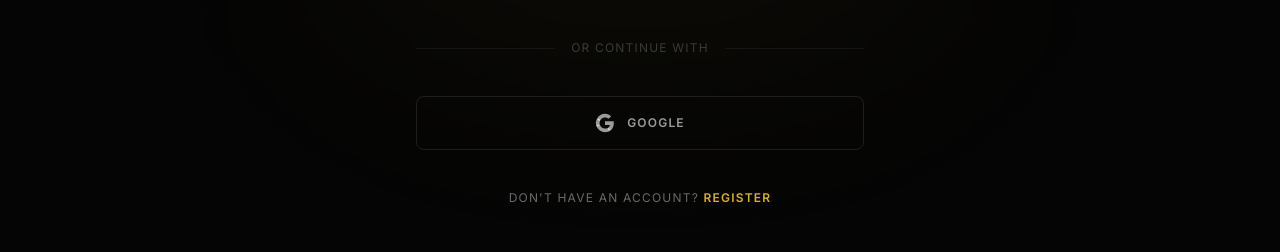
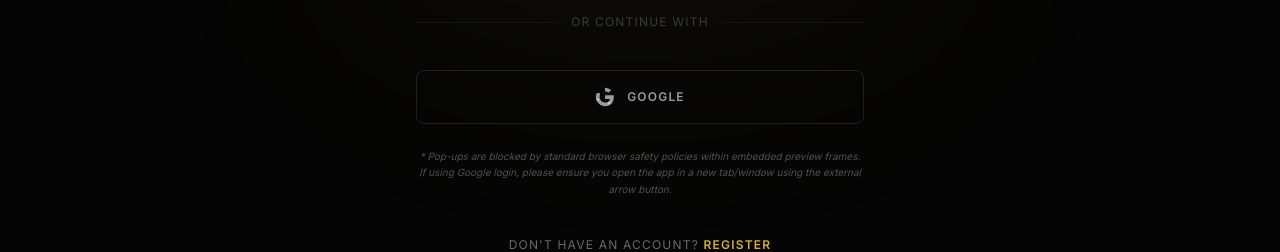
Before and after one commit to Charlie-creator-bit/Jay_pictures, a React (Vite) app: page /login in a window 1280 px wide. Shown: the part 520-772 px from the top of the page. Built offline with nearby package versions, Linux system fonts and the light colour scheme; no server answers; a web font is replaced by a local one.

Commit message:
feat(auth): improve Google sign-in error handling
Add specific error messaging for blocked or closed pop-ups to assist users in embedded environments and update button styling.

```diff
--- a/src/pages/Login.tsx
+++ b/src/pages/Login.tsx
@@ -51,7 +51,16 @@ export default function Login() {
       await signInWithPopup(auth, provider);
       navigate("/");
     } catch (err: any) {
-      setError(err.message || "Google sign in failed");
+      console.error("Google sign in verification error:", err);
+      let msg = err.message || "Google sign in failed";
+
+      // Specifically identify popup blocker errors commonly seen within embedded preview iframes
+      if (err.code === "auth/popup-blocked" || msg.includes("popup-blocked") || msg.includes("popup_blocked")) {
+        msg = "Google login pop-up was blocked. Pop-ups are blocked by browsers when running inside an embedded preview iframe. To sign in with Google, please open this app in a new browser tab using the external arrow button at the top right of the screen, or sign in using your Email/Password above.";
+      } else if (err.code === "auth/popup-closed-by-user" || msg.includes("popup-closed-by-user")) {
+        msg = "The authentication pop-up was closed before completion. Please try again and complete the Google login prompt.";
+      }
+      setError(msg);
     }
   };
 
@@ -145,16 +154,20 @@ export default function Login() {
           <button
             type="button"
             onClick={signInWithGoogle}
-            className="w-full py-4 border border-white/10 rounded-lg flex items-center justify-center gap-3 text-white/60 hover:bg-white/5 transition-all text-xs font-bold uppercase tracking-widest"
+            className="w-full py-4 border border-white/10 rounded-lg flex items-center justify-center gap-3 text-white/60 hover:bg-white/5 transition-all text-xs font-bold uppercase tracking-widest cursor-pointer"
           >
             <svg className="w-5 h-5" viewBox="0 0 24 24">
               <path fill="currentColor" d="M22.56 12.25c0-.78-.07-1.53-.2-2.25H12v4.26h5.92c-.26 1.37-1.04 2.53-2.21 3.31v2.77h3.57c2.08-1.92 3.28-4.74 3.28-8.09z" />
               <path fill="currentColor" d="M12 23c2.97 0 5.46-.98 7.28-2.66l-3.57-2.77c-.98.66-2.23 1.06-3.71 1.06-2.86 0-5.29-1.93-6.16-4.53H2.18v2.84C3.99 20.53 7.7 23 12 23z" />
               <path fill="currentColor" d="M5.84 14.09c-.22-.66-.35-1.36-.35-2.09s.13-1.43.35-2.09V7.07H2.18C1.43 8.55 1 10.22 1 12s.43 3.45 1.18 4.93l2.85-2.22.81-.62z" />
-              <path fill="currentColor" d="M12 5.38c1.62 0 3.06.56 4.21 1.64l3.15-3.15C17.45 2.09 14.97 1 12 1 7.7 1 3.99 3.47 2.18 7.07l3.66 2.84c.87-2.6 3.3-4.53 6.16-4.53z" />
+              <path fill="currentColor" d="M12 5.38c1.62 0 3.06.56 4.21 1.64l3.15-3.15C17.45 2.09 14.97 1 12 1 7.7 1 3.47 2.18 7.07l3.66 2.84c.87-2.6 3.3-4.53 6.16-4.53z" />
             </svg>
             Google
           </button>
+
+          <p className="text-[10px] text-white/30 text-center mt-2 leading-relaxed italic">
+            * Pop-ups are blocked by standard browser safety policies within embedded preview frames. If using Google login, please ensure you open the app in a new tab/window using the external arrow button.
+          </p>
         </form>
 
         <p className="text-center mt-10 text-white/40 text-xs uppercase tracking-widest">
```
